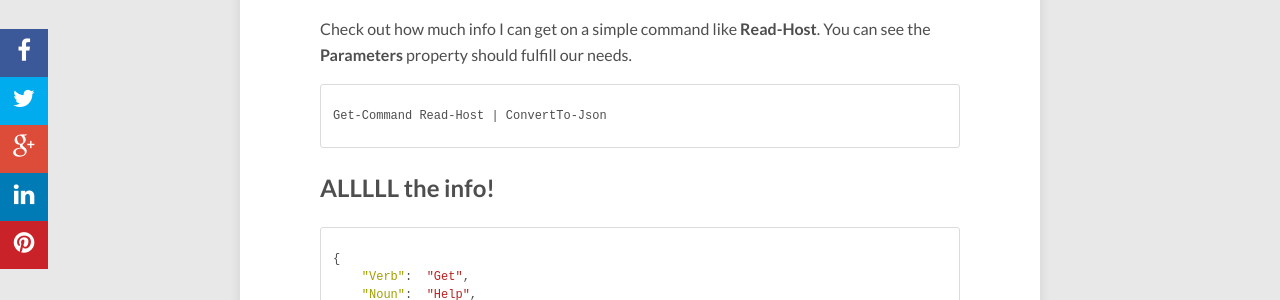
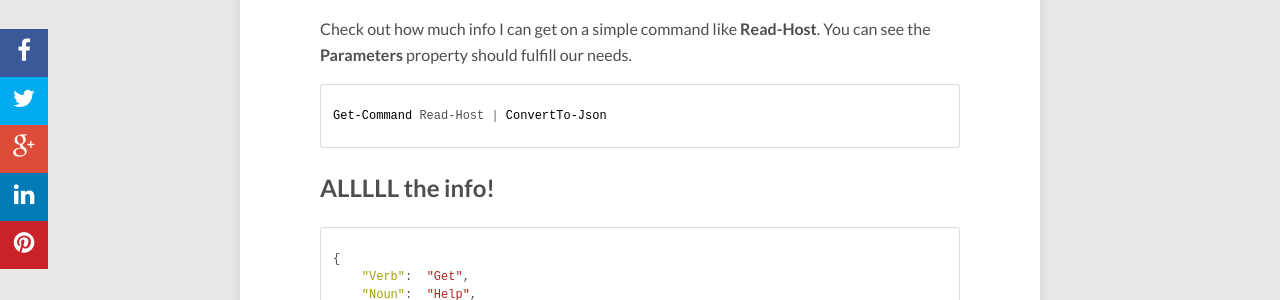
Before and after one commit to Tiberriver256/Tiberriver256.GitHub.io, a Jekyll site: the page built from _posts/2016-01-23-WhatsInACmdlet.md, in a window 1280 px wide and 900 px high, scrolled down 1162 px. Shown: the part 151-451 px from the top of the window. Built offline with Jekyll 4.4.1, drawn with Linux system fonts in a browser that asks for light colours; nearby versions of some CDN libraries; comment, search, counter and statistics services are not loaded.

Commit message:
Couldn't spell PowerShell either. Fixed

```diff
--- a/_posts/2016-01-23-WhatsInACmdlet.md
+++ b/_posts/2016-01-23-WhatsInACmdlet.md
@@ -40,7 +40,7 @@ It should return any cmdlets that have the keyword "SQL" in them! COOL! WOW! AWE
 
 Check out how much info I can get on a simple command like **Read-Host**. You can see the **Parameters** property should fulfill our needs.
 
-{% highlight powershll %}
+{% highlight powershell %}
 
 Get-Command Read-Host | ConvertTo-Json
 
```
